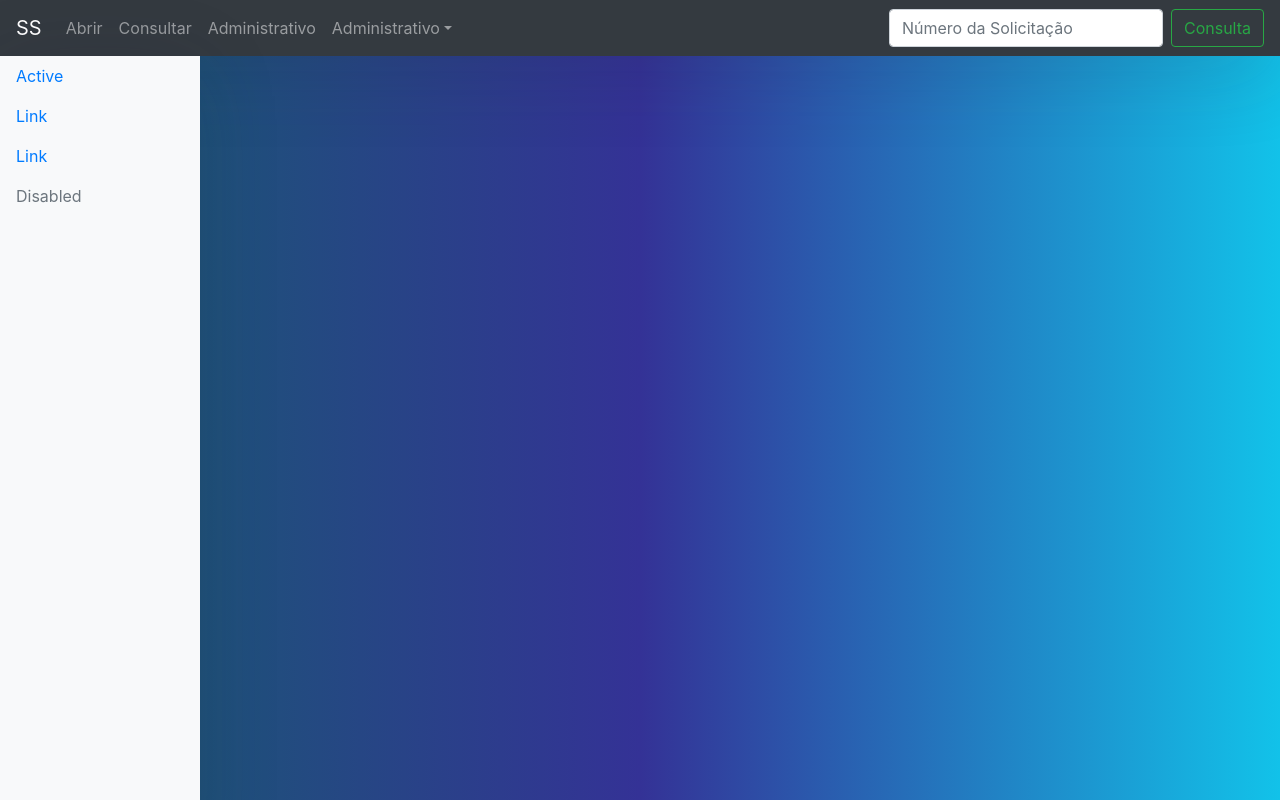
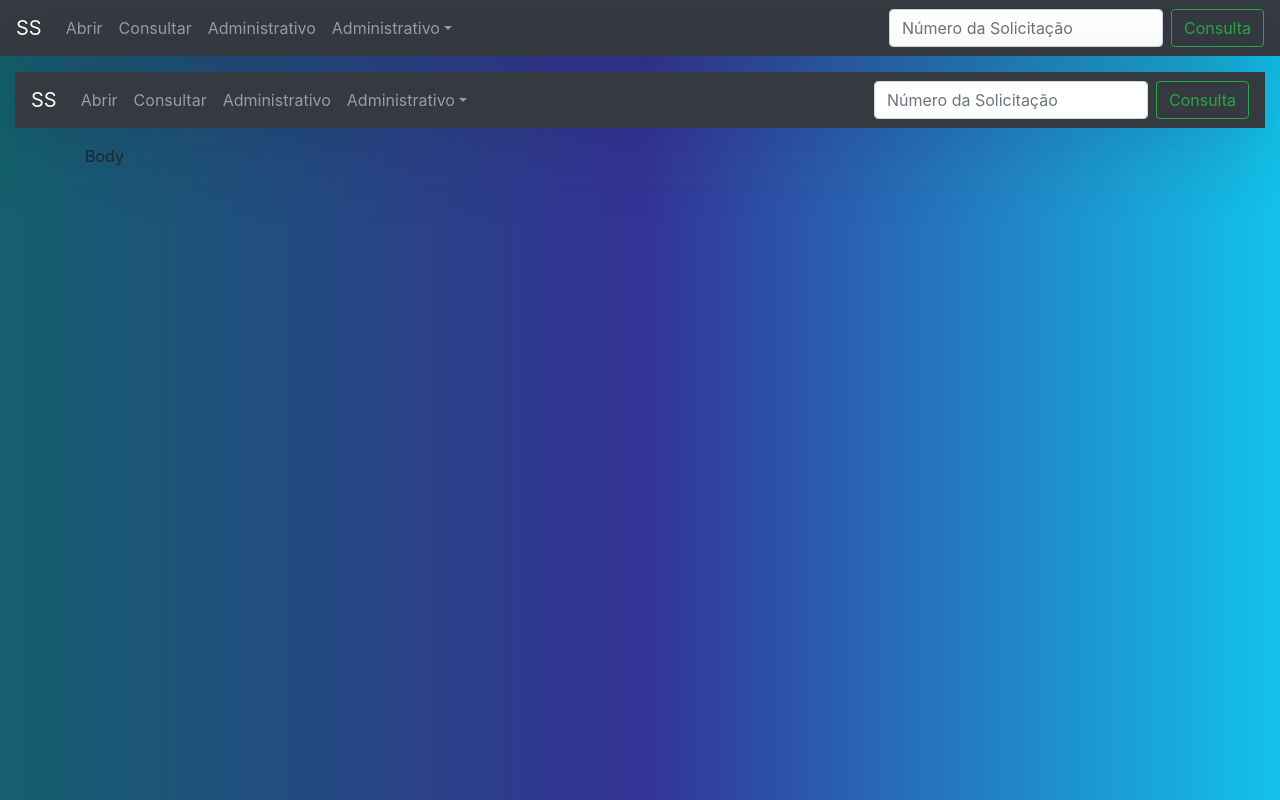
Before and after one commit to rkendy/ss-react, a React (Create React App) app: page / in a window 1280 px wide. Built offline with nearby package versions, Linux system fonts and the light colour scheme.

Commit message:
Template no componente privado

```diff
--- a/src/App.js
+++ b/src/App.js
@@ -8,13 +8,19 @@ import { Container, Row, Col } from "react-bootstrap";
 // import pizzas from './data';
 import Login from "./components/Login";
 import Home from "./components/Home";
+import MenuMain from "./components/MenuMain";
 
 const PrivateRoute = ({ component: Component, ...rest }) => (
   <Route
     {...rest}
     render={(props) =>
       rest.authenticated === true ? (
-        <Component {...props} />
+        <div>
+          <MenuMain />
+          <Container fluid>
+            <Component {...props} />
+          </Container>
+        </div>
       ) : (
         <Redirect to="/login" />
       )
--- a/src/components/MenuFunctions.js
+++ b/src/components/MenuFunctions.js
@@ -8,12 +8,13 @@ import {
   Button,
 } from "react-bootstrap";
 
+// ToDo: https://getbootstrap.com/docs/4.0/examples/dashboard/#
 export default function MenuFunctions() {
   return (
     <Nav
       defaultActiveKey="/home"
       className="flex-column mr-auto navbar-light bg-light"
-      style={{ width: "200px", height: "100vh", position: "fixed" }}
+      style={{ width: "200px", height: "100vh" }}
     >
       <Nav.Link href="/home">Active</Nav.Link>
       <Nav.Link eventKey="link-1">Link</Nav.Link>
--- a/src/components/MenuMain.js
+++ b/src/components/MenuMain.js
@@ -8,12 +8,10 @@ import {
   Button,
 } from "react-bootstrap";
 
-import MenuFunctions from "./MenuFunctions";
-
 export default function MenuMain() {
   return (
     <div>
-      <Navbar bg="dark" expand="md" className="navbar-dark bg-dark">
+      <Navbar bg="dark" expand="md" className="navbar-dark bg-dark mb-3">
         <Navbar.Brand href="#home">SS</Navbar.Brand>
         <Navbar.Toggle aria-controls="basic-navbar-nav" />
         <Navbar.Collapse id="basic-navbar-nav">
@@ -43,7 +41,6 @@ export default function MenuMain() {
           </Form>
         </Navbar.Collapse>
       </Navbar>
-      <MenuFunctions />
     </div>
   );
 }
```
